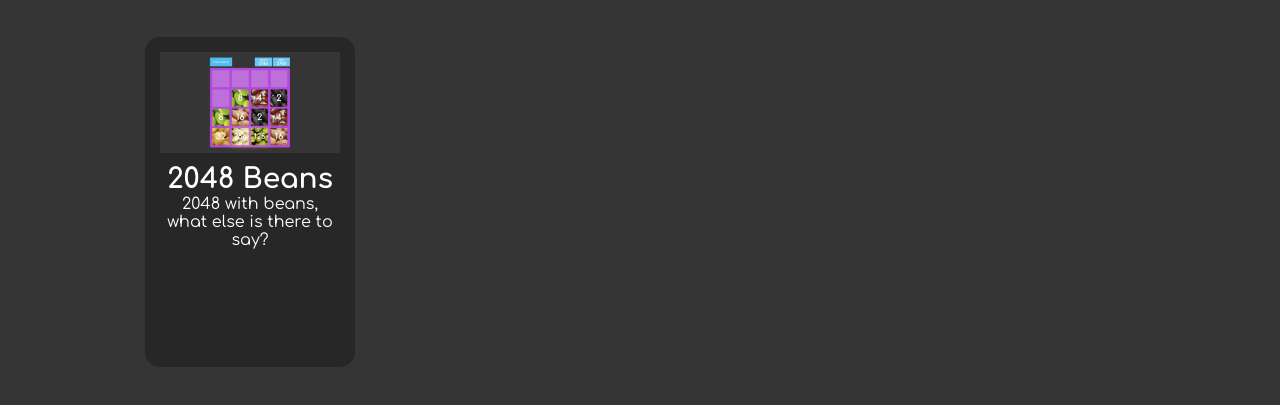
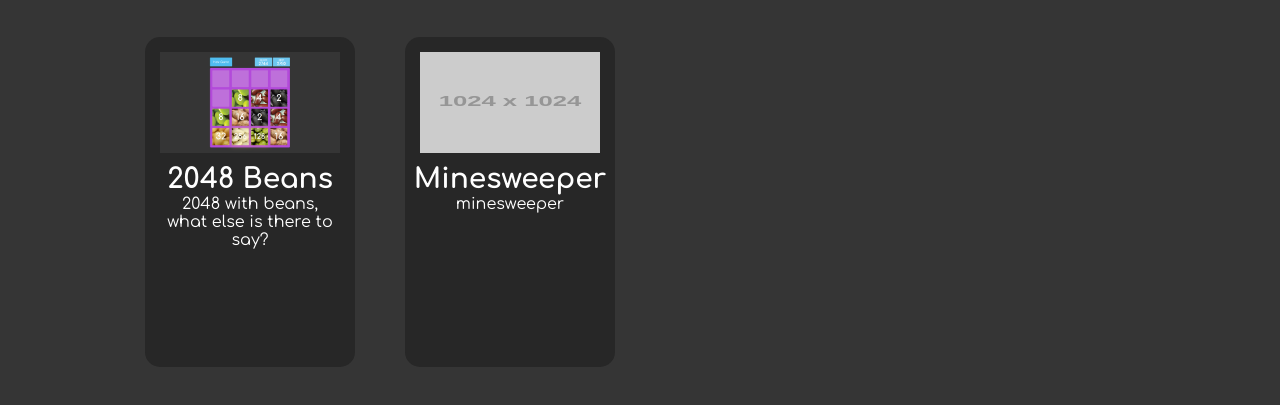
Before and after one commit to maxicode2/maxicode2.github.io, a website: page games.html in a window 1280 px wide. Shown: the part 135-540 px from the top of the page. Drawn offline with Linux system fonts and the light colour scheme; placeholder pictures from the web are drawn by us.

Commit message:
badly add minesweeper to games list

```diff
--- a/games.html
+++ b/games.html
@@ -59,6 +59,17 @@
                                 </div>
                             </div>
                         </div>
+                        <div class="game" href="/games/minesweeper/minesweeper.html">
+                            <div class="game-info">
+                                <img class="game-thumbnail" src="https://via.placeholder.com/1024">
+                                <div class="game-title game-text text">
+                                    Minesweeper
+                                </div>
+                                <div class="game-description game-text text">
+                                    minesweeper
+                                </div>
+                            </div>
+                        </div>
                     </div>
                 </div>
             </div>
```
